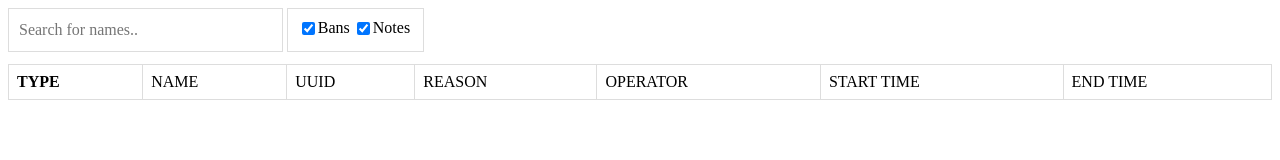
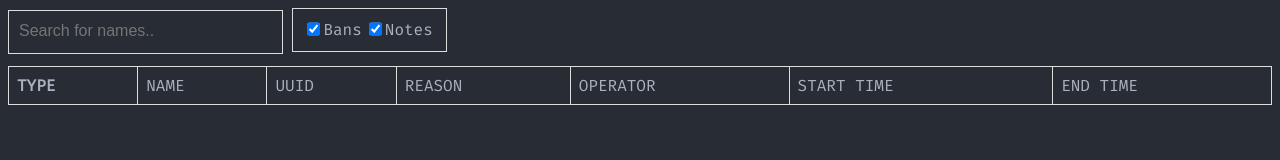
Before and after one commit to Tactryl3/RackDev, a website: page index.html in a window 1280 px wide. Drawn offline with Linux system fonts and the light colour scheme; no server answers.

Commit message:
dark mode pls thanks

```diff
--- a/css/style.css
+++ b/css/style.css
@@ -1,6 +1,11 @@
 /*  I STOLE THIS CSS BC IM LAZY  */
+body {
+  font-family: 'Fira Code';
+  background-color: #282c34;
+  color: #abb2bf;
+}
+
   table {
-    font-family: 'Times New Roman', Times, serif;
     border-collapse: collapse;
     width: 100%;
   }
@@ -17,22 +22,23 @@
 
   /* I STOLE THIS CSS BC IM LAZY TOO */
   #myInput {
-    background-image: url('/css/searchicon.png'); /* Add a search icon to input */
-    background-position: 10px 12px; /* Position the search icon */
-    background-repeat: no-repeat; /* Do not repeat the icon image */
+    background-color: #282c34;
+    color: #abb2bf;
+    display:inline-flex;
     width: 20%; /* Full-width */
-    font-family: 'Times New Roman', Times, serif;
     font-size: 16px; /* Increase font-size */
-    padding: 12px 10px 12px 10px; /* Add some padding */
+    padding: 10px 10px 12px 10px; /* Add some padding */
     border: 1px solid #ddd; /* Add a grey border */
     margin-bottom: 12px; /* Add some space below the input */
+    height: 20px;
   }
 
   #chkholder {
       display:inline-flex;
       border: 1px solid #ddd;
       width:auto;
-      padding: 10px 10px 13px 10px;
+      padding: 10px 10px 12px 10px;
+      height: 20px;
   }
 
   #banlabel {
--- a/index.html
+++ b/index.html
@@ -11,6 +11,7 @@
         <meta name="description" content="">
         <meta name="viewport" content="width=device-width, initial-scale=1">
         <link rel="stylesheet" href="css/style.css">
+        <link rel="stylesheet" href="https://fonts.googleapis.com/css?family=Fira+Code">
         <script src="main.js"></script>
     </head>
     <body>
```
